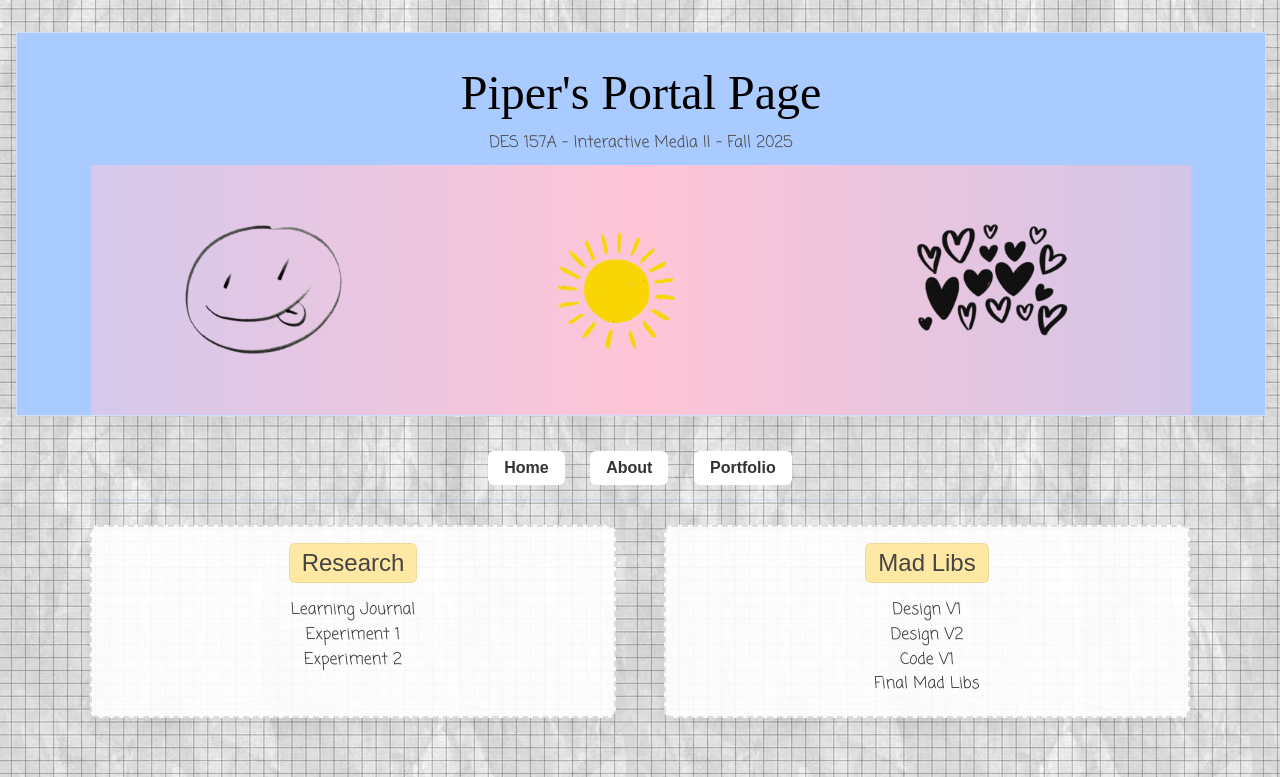
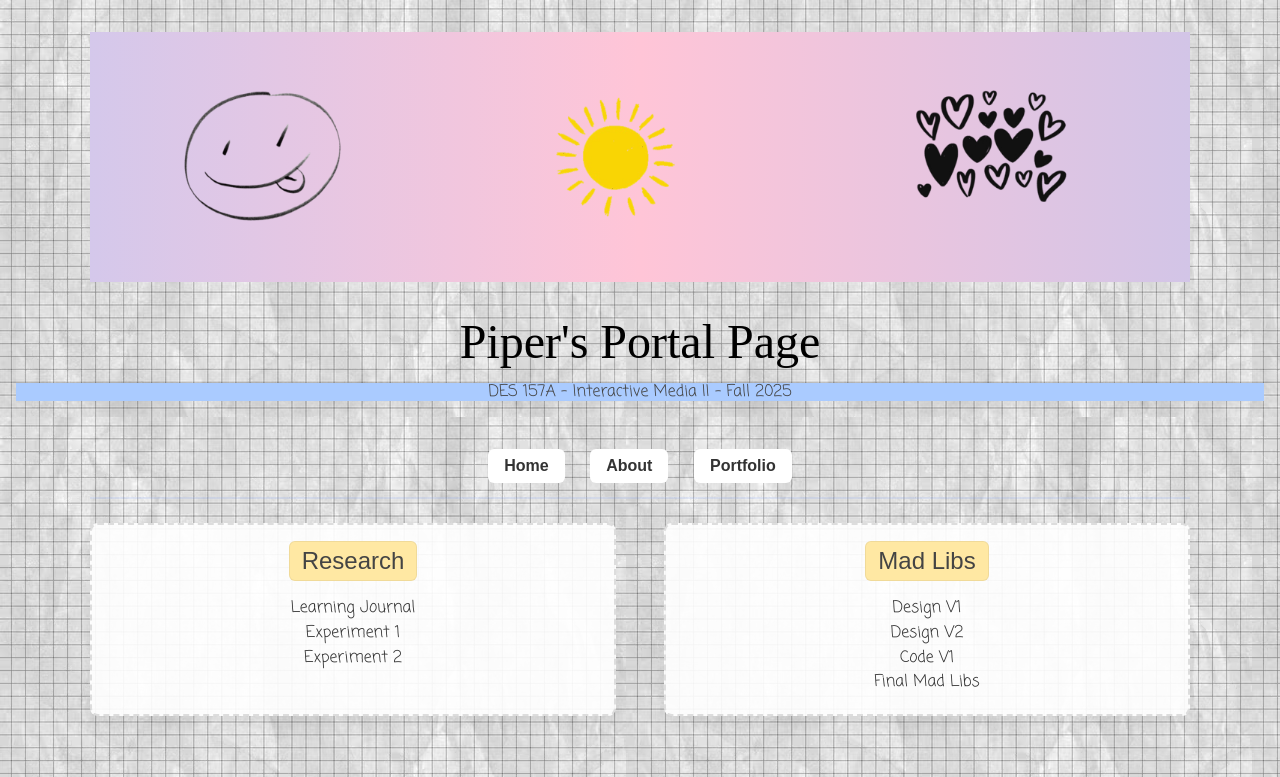
Before and after one commit to pipeD0wn/des157A, a plain HTML site: page index.html in a window 1280 px wide. Shown: the top 777 px of the page. Drawn offline with nearby package versions, Linux system fonts and the light colour scheme; a web font is replaced by a local one.

Commit message:
tweaked layout

```diff
--- a/index.html
+++ b/index.html
@@ -16,15 +16,14 @@
 
 
 <header>
-    <h1>Piper's Portal Page</h1>
-    <h2>DES 157A - Interactive Media II - Fall 2025</h2>
-
 <div id="banner">
     <img class="smile" src="images/smile.png" alt="smile doodle">
     <img class="sun" src="images/sun.png" alt="sun doodle">
     <img class="hearts" src="images/hearts.png" alt="hearts doodle">
 </div>
 
+    <h1>Piper's Portal Page</h1>
+    <h2>DES 157A - Interactive Media II - Fall 2025</h2>
 </header>
 
 <div class="paper">
--- a/styles.css
+++ b/styles.css
@@ -86,14 +86,14 @@ body{
   100% { transform: rotate(0deg)   translateX(0);   }
 }
 
-header {
+/* header {
   background: #aacbff;
   max-width: none;
   width: 100%;
   border: 1px solid #cddfff;
   box-shadow: 0 6px 14px rgba(0,0,0,.05);
   text-align: center;
-}
+} */
 
 header h1{
   font-family: "Kranky", serif;
@@ -108,6 +108,7 @@ header h2{
   font-weight: 400;
   font-style: normal;
   font-size: 1em;
+  background: #aacbff;
   text-align: center;
 }
 
```
